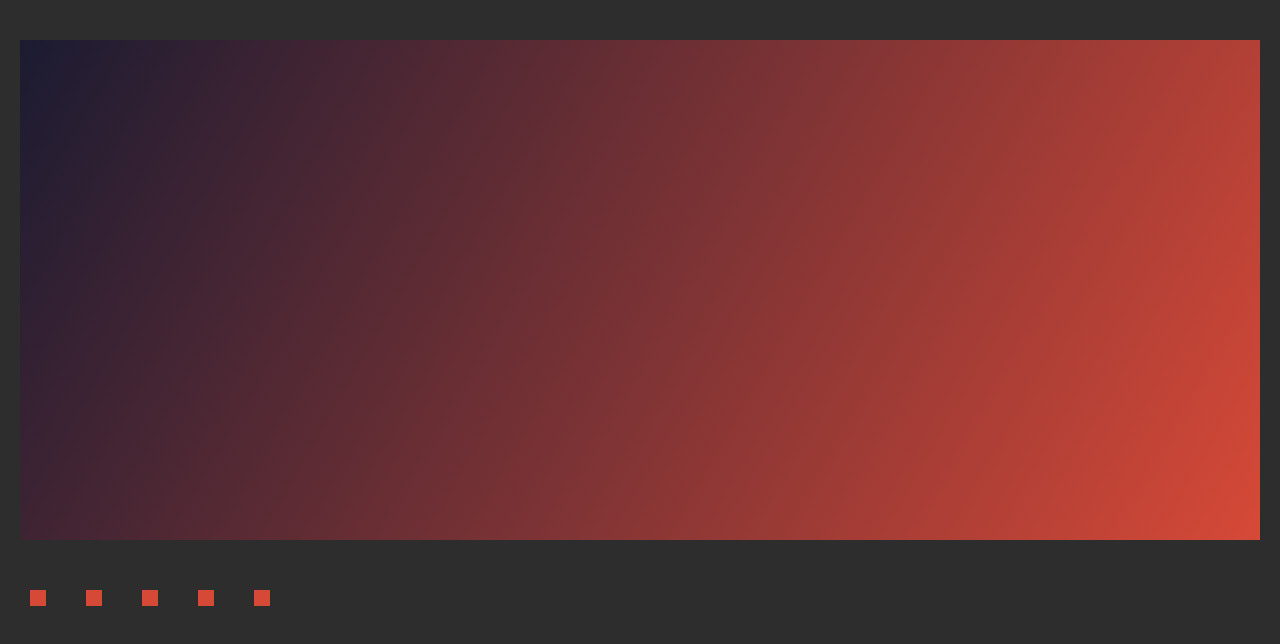
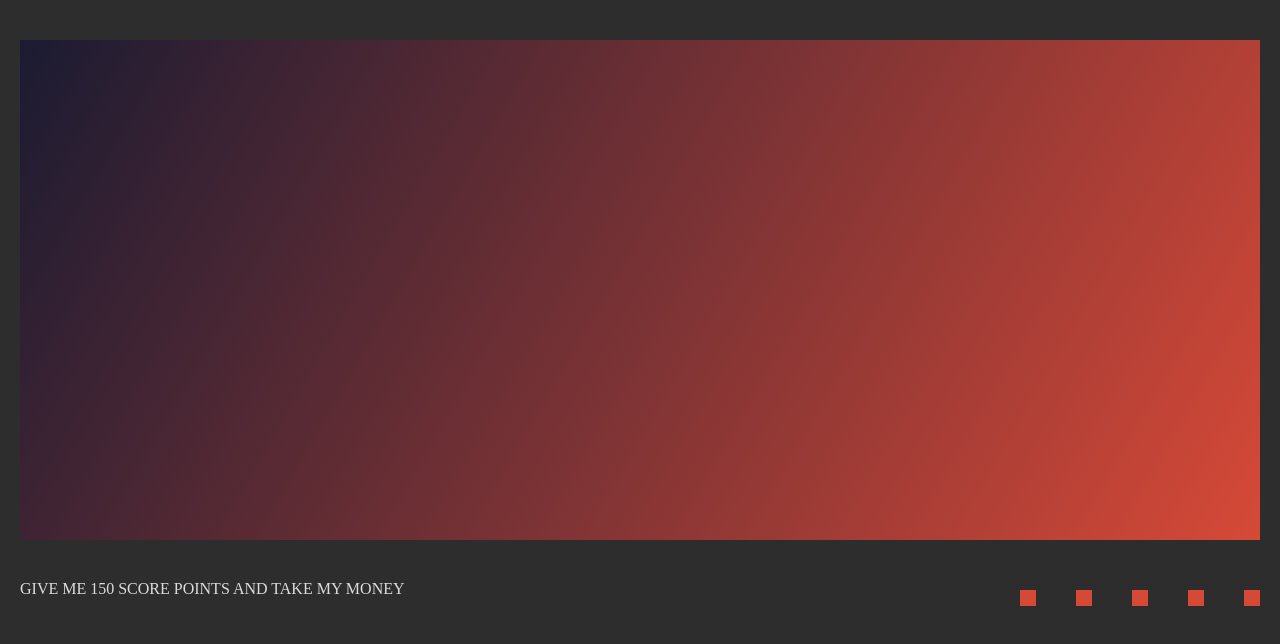
Before and after one commit to Into0/cssMemeSlider, a plain HTML site: page cssMemeSlider/index.html in a window 1280 px wide. Drawn offline with Linux system fonts and the light colour scheme.

Commit message:
feat: added text (Sun, 17.09.2023, 22:51)

```diff
--- a/cssMemeSlider/index.html
+++ b/cssMemeSlider/index.html
@@ -29,6 +29,25 @@
       </div>
 
       <div class="container">
+        <div class="text__slider">
+          <div class="text__slides">
+          <p class="text__item text__item1">
+            Give me 150 score points and Take my money
+          </p>
+          <p class="text__item text__item2">
+            What if i told you, that you can make slider with html and css only
+          </p>
+          <p class="text__item text__item3">
+            I like this guy, give him project with legacy code
+          </p>
+          <p class="text__item text__item4">
+            It is true that if I am in the top score, they will give me a mentor?
+          </p>
+          <p class="text__item text__item5">
+            Be a Man, finish The Roling Scope School
+          </p>
+          </div>
+        </div>
         <div class="controls">
           <label class="controls__item" for="slide1">
             <span class="radio radio1"></span>
--- a/cssMemeSlider/style.css
+++ b/cssMemeSlider/style.css
@@ -65,6 +65,25 @@ input[type=radio] {
   width: 100%;
 }
 
+.text__slider {
+  width: 40%;
+  overflow: hidden;
+}
+
+.text__slides {
+  display: flex;
+  width: 500%;
+  font-size: 1.6rem;
+  color: var(--Silver);
+  text-align: justify;
+  transition: all ease 0.1s;
+  text-transform: uppercase;
+}
+
+.text__item {
+  width: 100%;
+}
+
 .controls {
   display: flex;
   gap: 2rem;
```
